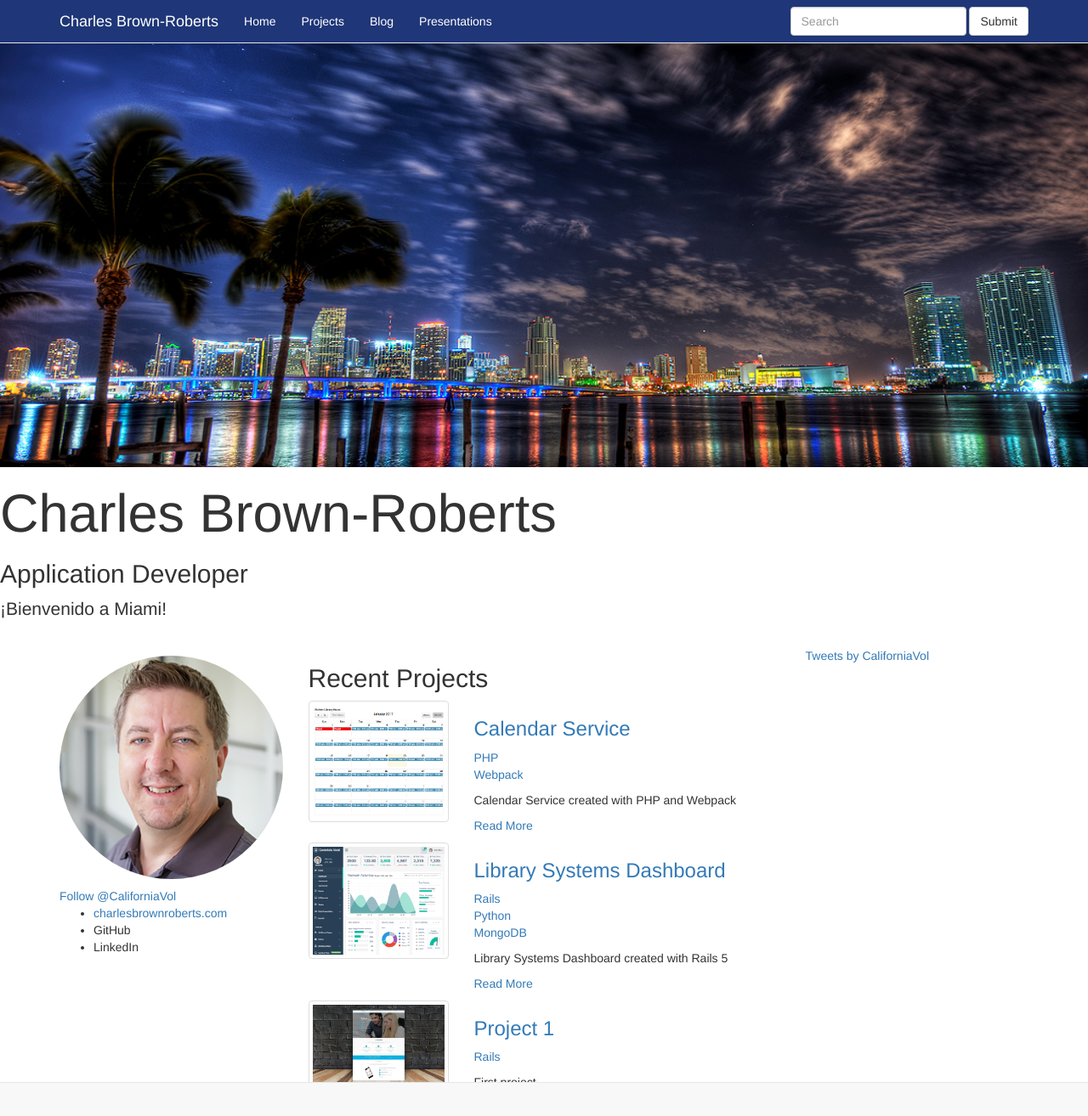
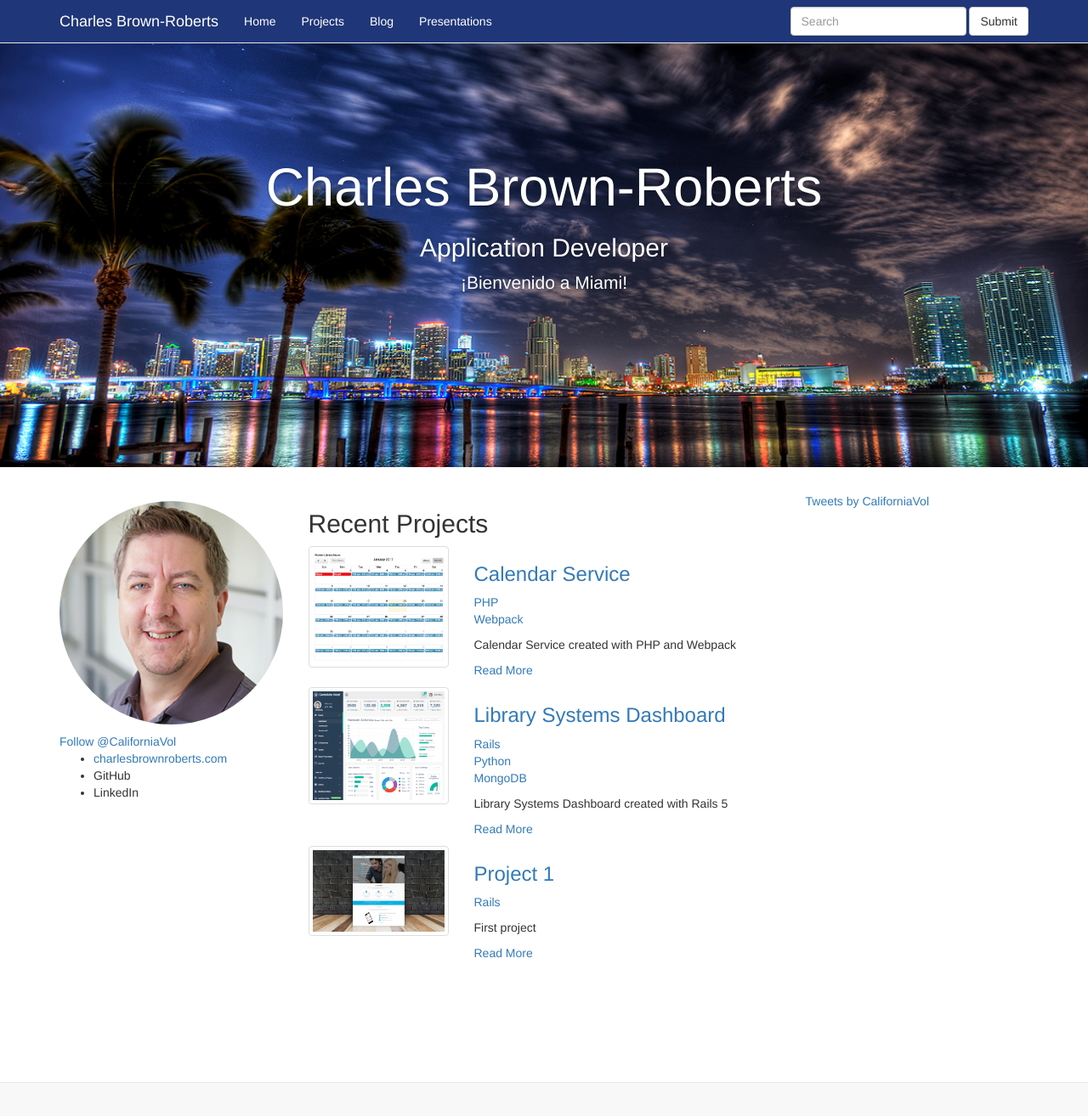
Before and after one commit to cgb37/cgb37.github.io, a Jekyll site: the page built from index.html, in a window 1280 px wide and 1324 px high. Shown: the top 1314 px of the window at 85% size. Built offline with Jekyll 4.4.1, drawn with Linux system fonts in a browser that asks for light colours; nearby versions of some CDN libraries; a script that is not in the unit is left out; comment, search, counter and statistics services are not loaded.

Commit message:
WIP index

```diff
--- a/css/app.css
+++ b/css/app.css
@@ -2,6 +2,26 @@
 .main {
     width:100%;
 }
+
+
+.jumbotron-header {
+    position: absolute;
+    left: 50%;
+    top: 20%;
+    bottom: auto;
+    right: auto;
+    -webkit-transform: translateX(-50%) translateY(-50%);
+    -moz-transform: translateX(-50%) translateY(-50%);
+    -ms-transform: translateX(-50%) translateY(-50%);
+    -o-transform: translateX(-50%) translateY(-50%);
+    transform: translateX(-50%) translateY(-50%);
+    text-align: center;
+    width: 100%;
+    text-shadow: 0 1px 3px rgba(0, 0, 0, 0.3);
+    color: #fff;
+    font-weight: bold;
+}
+
 
 
 /* Materialize Card */
--- a/index.html
+++ b/index.html
@@ -6,12 +6,12 @@ layout: default
 title: Charles Brown-Roberts Developer Projects
 ---
 <div class="jumbotron my-jumbotron">
-    <img src="{{ site.baseurl }}/images/jumbotron.jpg">
     <div class="jumbotron-header">
         <h1>Charles Brown-Roberts</h1>
         <h2>Application Developer</h2>
         <p>¡Bienvenido a Miami!</p>
     </div>
+    <img src="{{ site.baseurl }}/images/jumbotron.jpg">
 </div>
 
 <div class="container">
```
